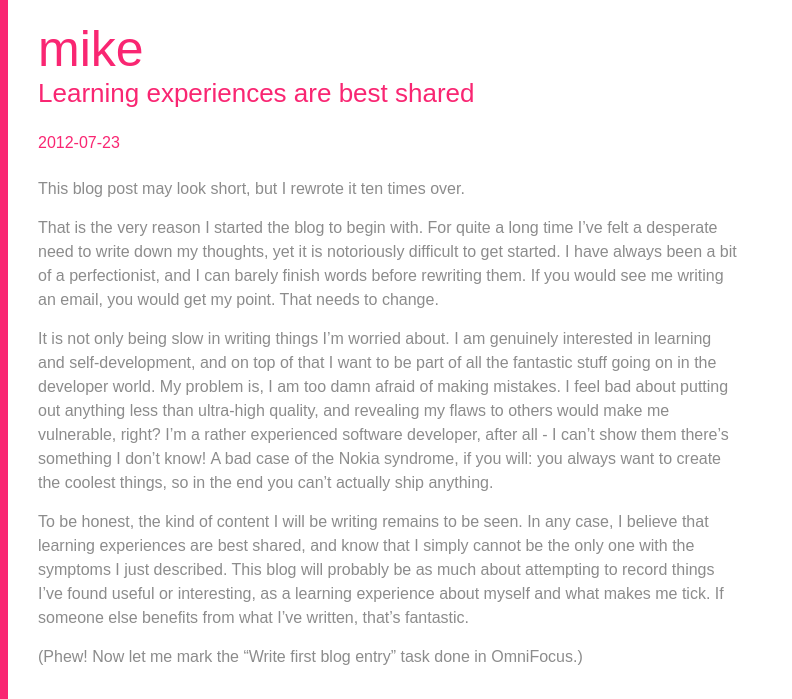
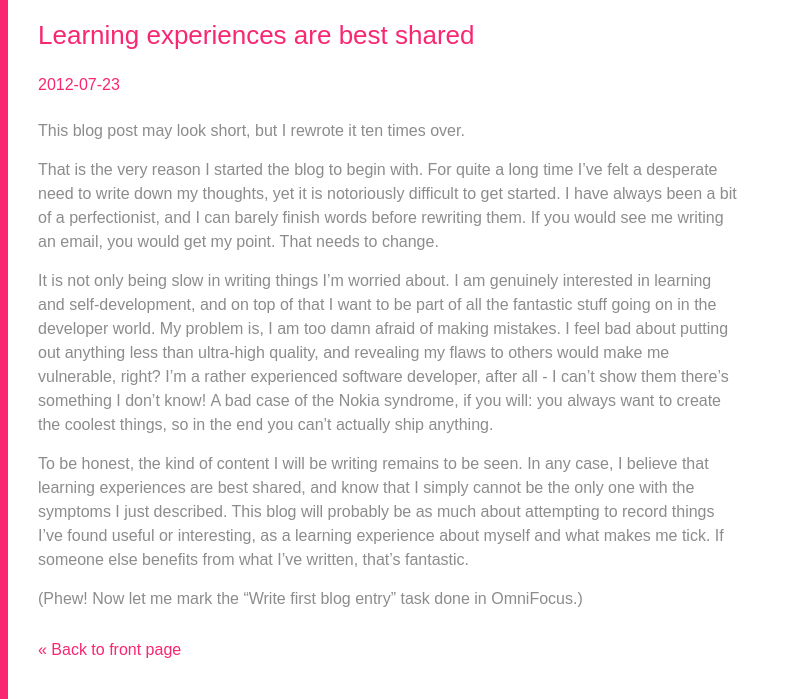
Before and after one commit to mieky/mieky.github.io, a Jekyll site: the page built from _posts/2012-07-23-learning-experiences-are-best-shared.md, in a window 1280 px wide, cut to the strip 0-699 px from the top of the page. Shown: the whole strip, without its empty margins (0-792 px from the left). Built offline with Jekyll 4.4.1, drawn with Linux system fonts in a browser that asks for light colours; Markdown is read by kramdown in place of the engine named in the settings.

Commit message:
Minimal is minimal

```diff
--- a/_layouts/default.html
+++ b/_layouts/default.html
@@ -38,14 +38,6 @@ navigation:
         <script type="text/javascript">try{Typekit.load();}catch(e){}</script>
     </head>
     <body>
-
-        <aside>
-            <header>
-                <h1 class="site-title"><a href="/">mike</a></h1>
-                <h3 class="site-subtitle">web enthusiast &amp; rather nice guy</h3>
-            </header>
-        </aside>
-
         <article class="content">
           {{ content }}
         </article>
--- a/_layouts/post.html
+++ b/_layouts/post.html
@@ -1,9 +1,14 @@
 ---
 layout: default
 ---
+
 {% if page.title %}<h2 class="content-title">{{ page.title }}</h2>{% endif %}
 <h4 class="content-meta">{{ page.date | date: "%Y-%m-%d" }}</h4>
 
 <div class="post">
 {{ content }}
 </div>
+
+{% if page.url != "/index.html" %}
+    <a class="back-link" href="/">&laquo; Back to front page</a>
+{%endif%}
--- a/_sass/_base.scss
+++ b/_sass/_base.scss
@@ -37,6 +37,11 @@ a:hover {
     text-decoration: underline;
 }
 
+a.back-link {
+    display: block;
+    margin: 30px 0 10px 0;
+}
+
 ul > ul {
     margin-left: $spacing;
 }
@@ -65,13 +70,8 @@ nav {
 
 .site-title {
     font-size: 50px;
-    margin-bottom: 0;
+    margin-bottom: 30px;
     white-space: nowrap;
-}
-
-.site-subtitle {
-    display: none;
-    margin-bottom: $spacing;
 }
 
 .contact-details {
@@ -107,6 +107,10 @@ nav {
 
 .content-meta {
     margin: 0 0 25px 0;
+
+    &:empty {
+        display: none;
+    }
 }
 
 blockquote {
--- a/_sass/_reset.scss
+++ b/_sass/_reset.scss
@@ -30,7 +30,7 @@ ul li {
 }
 
 h1 {
-    font-size: 34px;
+    font-size: 30px;
 }
 
 h1 a { text-decoration: none; }
```
Also changed, not shown: index.md (+2 -0 lines).
